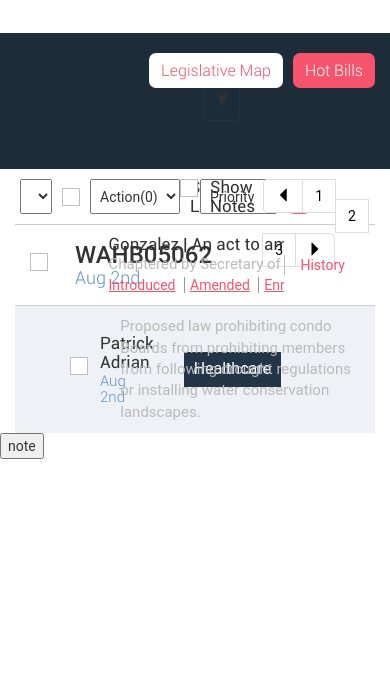
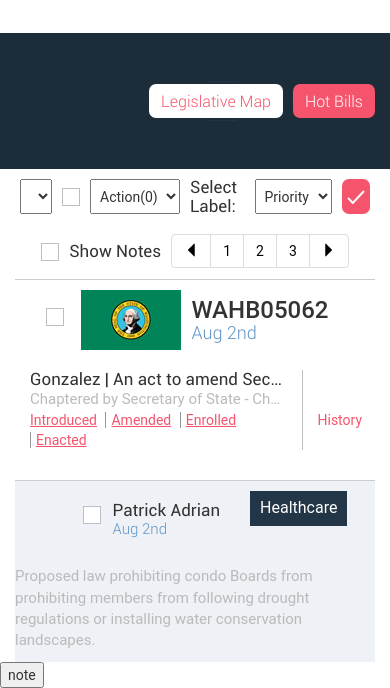
Before and after one commit to alecmmoore/LegiCrawler, a website: page app/list.html in a window 390 px wide. Shown: the part 214-902 px from the top of the page. Before the commit the page ends 844 px from the top, so only its background shows below. Drawn offline with nearby package versions, Linux system fonts and the light colour scheme; files that its build step writes are made by us from their sources.

Commit message:
mobile responsiveness to list items

```diff
--- a/app/css/app.css
+++ b/app/css/app.css
@@ -246,11 +246,9 @@ input, select {
     padding: 0 30px 0 10px;
 }
 
-.history {
-    border-left: #BBC0C4 1px solid;
-    height: auto;
-    padding: 0 15px;
-    height: 100%;
+.description {
+    border-right: #BBC0C4 1px solid;
+
 }
 
 .link-tag {
@@ -365,6 +363,28 @@ input, select {
   white-space: nowrap;
   overflow: hidden;
   text-overflow: ellipsis;
+}
+
+@media (max-width: 767px) {
+    .inbox-nav div.col-xs-12 {
+        -webkit-justify-content: center;
+        -ms-flex-pack: center;
+        justify-content: center;
+    }
+
+    .inbox-item, .note-item {
+        flex-wrap: wrap;
+    }
+
+    .inbox-item div.col-xs-12, .note-item div.col-xs-12 {
+        -webkit-justify-content: center;
+        -ms-flex-pack: center;
+        justify-content: center;
+    }
+
+    .inbox-item div:first-child, .note-item div:first-child {
+        margin-bottom: 20px;
+    }
 }
 
 /* Button */
--- a/app/list.html
+++ b/app/list.html
@@ -58,7 +58,7 @@
 
 
     <div class="container-fluid hero dark small-hero">
-        <div class="container inbox-filter">
+        <div class="container inbox-filter flex flex-center-vertical">
             <div class="col-xs-8 no-padding">
                 <div>
                     <button type="button" class="navbar-toggle" data-toggle="collapse" data-target="#myFilter">
@@ -97,7 +97,7 @@
     <div class="container">
 
         <div class="inbox-nav">
-            <div class="col-xs-6 flex flex-center-vertical width-padding">
+            <div class="col-sm-6 col-xs-12 flex flex-center-vertical width-padding">
                 <select>
                     <option><div class="checkbox"><input type="checkbox" /></option>
                 </select>
@@ -112,20 +112,18 @@
                 <button class="btn-secondary button button-negative button-check"></button>
             </div>
 
-            <div class="col-xs-6 flex flex-center-vertical flex-right width-padding">
-                <div class="checkbox">
-                    <input type="checkbox">
-                </div>
+            <div class="col-sm-6 col-xs-12 flex flex-center-vertical flex-right width-padding">
+                <input type="checkbox">
                 <h5 class="flex flex-center-vertical">Show Notes</h5>
                 <ul class="pagination">
-                    <li><a href="#" aria-label="Previous">
+                    <li class="no-margin"><a href="#" aria-label="Previous">
                         <span class="glyphicon glyphicon-triangle-left"></span>
                     </a>
                     </li>
-                    <li><a href="#">1</a></li>
-                    <li><a href="#">2</a></li>
-                    <li><a href="#">3</a></li>
-                    <li>
+                    <li class="no-margin"><a href="#">1</a></li>
+                    <li class="no-margin"><a href="#">2</a></li>
+                    <li class="no-margin"><a href="#">3</a></li>
+                    <li class="no-margin">
                     <a href="#" aria-label="Next">
                         <span class="glyphicon glyphicon-triangle-right"></span>
                     </a>
@@ -135,7 +133,7 @@
         </div>
 
         <div class="inbox-item flex flex-center-vertical width-padding">
-            <div class="col-sm-4 flex flex-center-vertical no-padding">
+            <div class="col-md-4 col-sm-6 col-xs-12 flex flex-center-vertical no-padding">
                 <div class="checkbox no-margin">
                     <label>
                         <input type="checkbox">
@@ -149,10 +147,10 @@
                     <h3>Aug 2nd</h3>
                 </div>
             </div>
-            <div class="col-sm-8 flex flex-center-vertical no-padding-left">
-                <div class="truncate">
-                    <h5 class="no-margin">Gonzalez | An act to amend Section 4735 of the Civil Code, Relating to common interest developments, a…</h5>
-                    <p>Chaptered by Secretary of State - Chapter 266, Statutes of 2015. COMM. LOCATION : SEN JUDICIARY TITLE<p>
+            <div class="col-md-8 col-sm-6 col-xs-12 flex flex-center-vertical no-padding-left">
+                <div class="col-xs-10 description">
+                    <h5 class="truncate no-margin">Gonzalez | An act to amend Section 4735 of the Civil Code, Relating to common interest developments, a…</h5>
+                    <p class="truncate">Chaptered by Secretary of State - Chapter 266, Statutes of 2015. COMM. LOCATION : SEN JUDICIARY TITLE<p>
                     <div>
                         <a class="link link-tag">Introduced</a>
                         <a class="link link-tag">Amended</a>
@@ -160,7 +158,7 @@
                         <a class="link link-tag">Enacted</a>
                     </div>
                 </div>
-                <div class="history">
+                <div class="col-xs-2">
                     <a>History</a>
                 </div>
             </div>
@@ -168,7 +166,7 @@
 
         <div class="note-item-container width-padding">
             <div class="note-item flex flex-center-vertical">
-                <div class="col-sm-4 flex flex-center-vertical">
+                <div class="col-md-4 col-sm-6 col-xs-12 flex flex-center-vertical">
                     <div class="col-sm-1 margin-right"></div>
                     <div class="checkbox no-margin">
                         <label>
@@ -183,7 +181,7 @@
                         <div class="note-tag">Healthcare</div>
                     </div>
                 </div>
-                <div class="col-sm-8 no-padding-left">
+                <div class="col-md-8 col-sm-6 col-xs-12 no-padding-left">
                     <p>Proposed law prohibiting condo Boards from prohibiting members from following drought regulations or installing water conservation landscapes.</p>
                 </div>
             </div>
```
